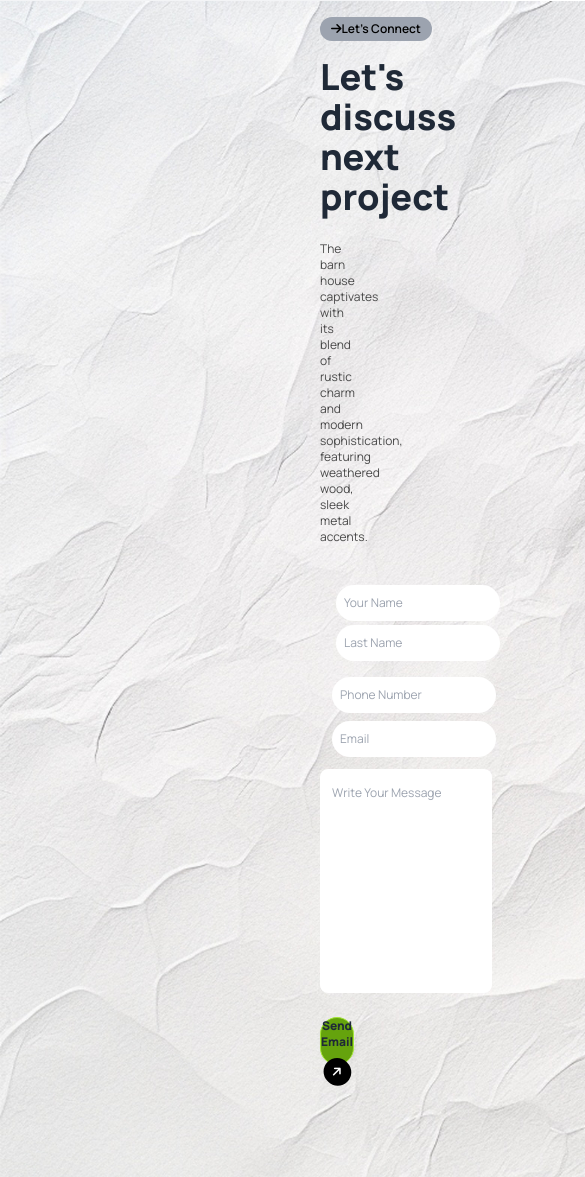
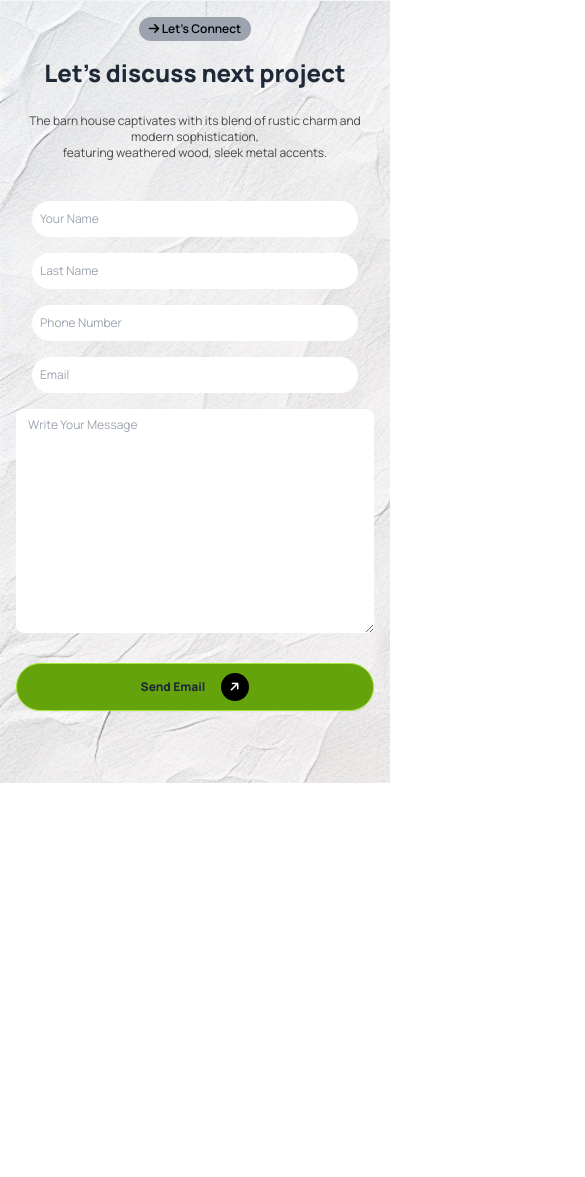
Before and after one commit to rakibulhasan-0/Asainment-03, a plain HTML site: page index.html in a window 390 px wide. Shown: the part 3475-4652 px from the top of the page, 585 px wide, since content can reach past the window. After the commit the page ends 4258 px from the top, so only its background shows below. Drawn offline with nearby package versions, Linux system fonts and the light colour scheme.

Commit message:
next project responsive done

```diff
--- a/index.html
+++ b/index.html
@@ -252,40 +252,45 @@
 
     </section>
     <!-- Next project -->
-    <section class="container mx-auto text-center py-4 mt-7 lg:py-24 px-80" style="background-image: url(./assets/bg.jpg);">
+    <section class="container mx-auto text-center py-4 mt-7 lg:py-24 px-4 sm:px-6 md:px-8 lg:px-80" style="background-image: url(./assets/bg.jpg);">
       <div>
-        <p class="text-xs mx-auto font-semibold text-black bg-gray-400 rounded-full px-1 py-1 h-6 w-28"><i class="fa-solid text-black fa-arrow-right"></i>Let's Connect</p>
-        <h1 class="font-extrabold text-4xl text-center mt-4 mb-6">Let's discuss next project</h1>
+        <p class="text-xs mx-auto font-semibold text-black bg-gray-400 rounded-full px-1 py-1 h-6 w-28"><i class="fa-solid text-black fa-arrow-right"></i> Let's Connect</p>
+        <h1 class="font-extrabold text-2xl sm:text-3xl md:text-4xl text-center mt-4 mb-6">Let's discuss next project</h1>
         <p class="text-xs text-center text-[#494949]">The barn house captivates with its blend of rustic charm and modern sophistication,<br> featuring weathered wood, sleek metal accents.</p>
       </div>
 
-     <div>
       <div class="mt-10">
         <form action="">
-
-          <div class="grid grid-cols-1 mx-4 lg:grid-cols-2 gap-1 ">
-            <div><input type="text" name="Name" id="" placeholder="Your Name" class="bg-white rounded-full text-xs px-2 w-50 h-9 lg:w-[350px] "></div>
-
-            <div><input type="text" name="Name" id="" placeholder="Last Name" class="bg-white rounded-full text-xs px-2 w-50 h-9 lg:w-[350px] "></div>
+          <div class="grid grid-cols-1 sm:grid-cols-2 gap-4 mx-4">
+            <div>
+              <input type="text" name="Name" placeholder="Your Name" class="bg-white rounded-full text-xs px-2 w-full h-9 lg:w-[350px]">
+            </div>
+            <div>
+              <input type="text" name="LastName" placeholder="Last Name" class="bg-white rounded-full text-xs px-2 w-full h-9 lg:w-[350px]">
+            </div>
           </div>
 
-          <div class="grid grid-cols-1 mx-4 lg:grid-cols-2 gap-2 mt-4 ml-3">
-            <div><input type="number" name="Name" id="" placeholder="Phone Number" class="bg-white rounded-full text-xs px-2 w-50 h-9 lg:w-[350px] "></div>
+          <div class="grid grid-cols-1 sm:grid-cols-2 gap-4 mx-4 mt-4">
+            <div>
+              <input type="number" name="PhoneNumber" placeholder="Phone Number" class="bg-white rounded-full text-xs px-2 w-full h-9 lg:w-[350px]">
+            </div>
+            <div>
+              <input type="text" name="Email" placeholder="Email" class="bg-white rounded-full text-xs px-2 w-full h-9 lg:w-[350px]">
+            </div>
+          </div>
 
-            <div><input type="text" name="Name" id="" placeholder="Email" class="bg-white rounded-full text-xs px-2 w-50 h-9 lg:w-[350px] "></div>
+          <div class="text-center mt-4">
+            <textarea name="Message" placeholder="Write Your Message" class="bg-white rounded-lg text-xs px-3 py-2 w-full lg:w-[780px] h-56"></textarea>
           </div>
-          <div class="text-center mt-3  ">
-            <input type="text" name="Name" id="" placeholder="Write Your Message" class="bg-white rounded-lg pb-44 px-3  text-xs -top-px w-55 h-56 lg:w-[780px] ">
+
+          <div class="text-center lg:ml-14 mb-14 mt-6">
+            <button type="submit" class="btn bg-lime-600 border border-lime-400 text-xs font-extrabold w-full rounded-full flex justify-center items-center lg:w-[780px]">
+              Send Email
+              <i class="fa-solid fa-arrow-right bg-black text-white -rotate-45 h-7 w-7 rounded-2xl p-2 ml-2"></i>
+            </button>
           </div>
-          <div class="text-center mb-14">
-            <a class="btn bg-lime-600 border border-lime-400 text-xs mt-6 font-extrabold w-full rounded-full justify-center items-center mb-10 lg:w-[720px]">
-              Send Email <i class="fa-solid fa-arrow-right bg-black text-white -rotate-45 h-7 w-7   rounded-2xl p-2"></i></a>
-           </div>
-
-
         </form>
       </div>
-     </div>
     </section>
   </main>
 </body>
```
